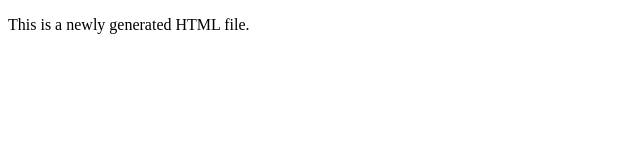
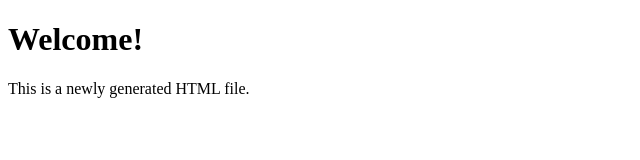
Before and after one commit to dhruv-prajapati042/github-demo, a plain HTML site: page index.html in a window 1280 px wide. Shown: the whole page, without its empty margins (0-640 px from the left). Drawn offline with Linux system fonts and the light colour scheme.

Commit message:
basic index

```diff
--- a/index.html
+++ b/index.html
@@ -6,7 +6,7 @@
     <title>My New HTML Page</title>
 </head>
 <body>
-    <!-- <h1>Welcome!</h1> -->
+    <h1>Welcome!</h1>
     <p>This is a newly generated HTML file.</p>
 </body>
 </html>
```
